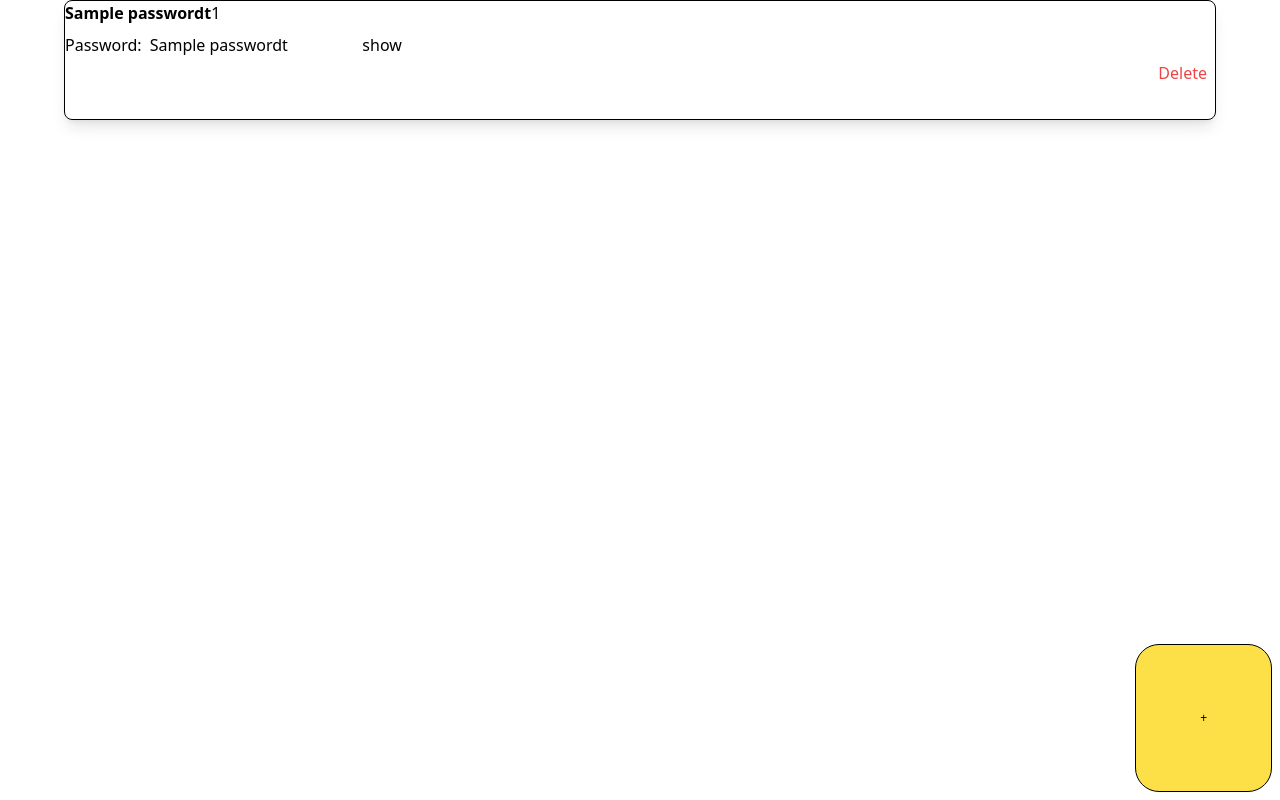
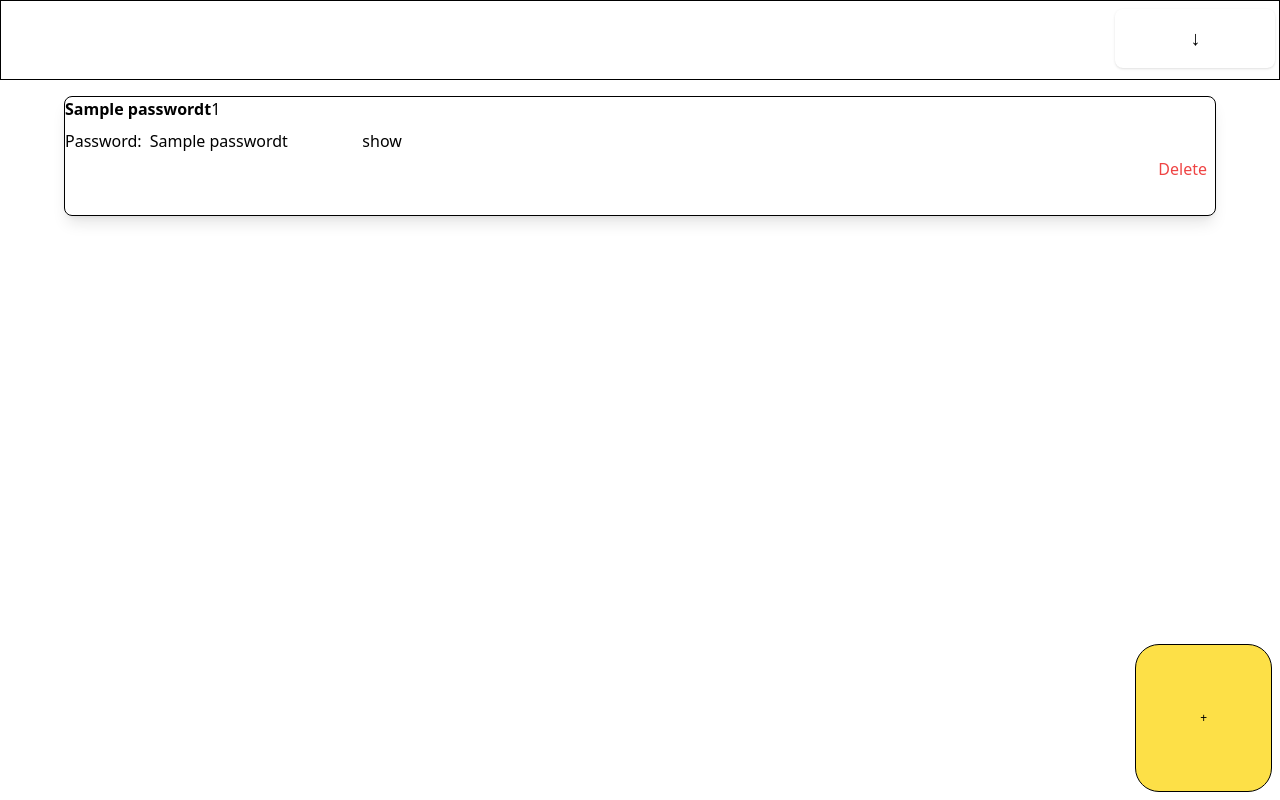
Before and after one commit to mhammadkamil670-sketch/Password-manager, a Flask app: template templates/passwordhandling.html in a window 1280 px wide. Run offline with Flask 3, Linux system fonts and the light colour scheme; the template is opened without the code that fills it: most values are stand-ins (such as "Sample title", 1, 10 or a date in 2020); some libraries are stand-ins or nearby versions.

Commit message:
sorry to all these changes but at least you see my project changing

```diff
--- a/templates/passwordhandling.html
+++ b/templates/passwordhandling.html
@@ -1,4 +1,3 @@
-
 <!DOCTYPE html>
 <html lang="en">
   <head>
@@ -10,14 +9,22 @@
       #createcon {
        display:none;
       }
-      #container{
-        display:block;
-      }
+
+
     </style>
   </head>
 <body>
+  <div id="save_passes" class="hidden h-screen w-screen flex bg-gray-100 ">
+      <div id="saver" class="bg-white mx-auto my-auto h-1/2 w-3/4 flex flex-col border border-black rounded-xl items-flex gap-6 shadow-lg">
+    <input id="titleinput" class="border border-black rounded relative mt-4 w-5/6 mx-auto p-1"type="text" placeholder="Enter the title of the password">
+    <input id="passinput" class=" border border-black rounded relative mt-4 w-5/6 mx-auto p-1" type="text" id="pass_to_save" placeholder="Enter the password to be saved">
+    <button id="save_s" class="text-green-500" onclick="close_save()"">Save</button>
+    <button id="close_s" class="text-red-500" onclick="close_()">Close</button>
+      <p id="feedback_s" class="text-red-500"></p>
+  </div>
+  </div>
   <div id="createcon" class="bg-gray-400 h-screen w-screen ">
-    <div id="cre" class="bg-white mx-auto my-auto h-1/2 w-3/4 flex flex-col border-2 border-black rounded-xl items-flex gap-4">
+    <div id="cre" class="bg-white mx-auto my-auto h-1/2 w-3/4 flex flex-col border-2 border-black rounded-xl items-flex gap-6">
     <input id="titleinp" class="border border-black rounded relative mt-4 w-5/6 mx-auto p-1"type="text" placeholder="Enter the title of the password">
     <input id="passinp" class=" border border-black rounded relative mt-4 w-5/6 mx-auto p-1" type="text" id="passlength" placeholder="Enter the password's length">
     <button id="generate" class="text-green-500">Generate</button>
@@ -25,7 +32,15 @@
       <p id="feedback" class="text-red-500"></p>
     </div>
   </div>
-  <div id="container" class="h-screen" class="bg-gray-300 flex flex-col gap-5">
+  <div id="container" class="h-screen bg-white flex flex-col gap-4">
+           <div id="menu1_contain" class="relative block top-0 w-screen bg-white border border-black  h-[10%]  p-2 flex flex-col">
+    <button id="menu1" onclick="togglemenu()" class="absolute block right-1 hover:bg-gray-300 shadow hover:shadow-inner h-3/4 my-auto w-[12.5%] rounded-lg text-xl">↓</button>
+
+       </div>
+    <div id="menu-con" class="hidden absolute  h-fit flex flex-col top-[10vh] right-0 w-1/3 transition-all duration-200">
+      <button id="save_btn" class="border border-black hover:bg-gray-300 hover:shadow-inner-md block sm:text-sm md:text-lg lg:text-xl xl:text-2xl bg-white p-1" onclick="toggle_save_con()">save password</button>
+
+        </div>
     {% for passwordt in passwords %}
     <div id="{{loop.index}}" class="h-[15%] w-[90%]  border border-black rounded-lg mx-auto flex flex-col shadow-lg gap-2">
       <div id="contid" class="flex m-0">
@@ -36,6 +51,7 @@
       <p id="pass{{loop.index}}">Password:</p>
       <p id="pass2{{loopindex}}">{{passwordt[1]}}</p>
    <button class="show  w-[15%] bg-transparent px-1 text-black rounded hover-bg-gray-300" data-index="{{loop.index}}">Show</button>
+
     </div>
     <button class="delete relative text-red-500 mr-2 ml-auto bottom-1" data-index="{{loop.index}}">Delete</button>
   </div>
@@ -44,7 +60,7 @@
   <button id="addbt" class="fixed bottom-2 right-2 border border-black rounded-3xl p-[5%] bg-yellow-300 text-[75%]">+</button>
 <script>
   const con=document.getElementById("createcon")
-  const addbtn=document.getElementById("add")
+  const addbtn=document.getElementById("addbt")
 async function postreq(mess){
   const response=await fetch("/passwords",{
     method:"POST",
@@ -206,6 +222,52 @@ document.querySelectorAll(".show").forEach(button=>{
    }
   })
 })
+function togglemenu(){
+  let menu= document.getElementById("menu-con")
+  menu.classList.toggle("hidden")
+}
+function toggle_save_con(){
+ let saving_con=document.getElementById("save_passes")
+  let cont=document.getElementById("container")
+  saving_con.classList.toggle("hidden")
+  cont.classList.add("hidden")
+  addbtn.classList.add("hidden")
+}
+function close_(){
+  let save_cont=document.getElementById("save_passes")
+  let cont=document.getElementById("container")
+  save_cont.classList.toggle("hidden")
+ cont.classList.remove("hidden")
+  addbtn.classList.remove("hidden")
+}
+function close_save(){
+  let title_inp=document.getElementById("titleinput")
+  let password_inp=document.getElementById("passinput")
+  let title=title_inp.value.trim()
+  let password=password_inp.value.trim()
+  if (!title | !password){
+    document.getElementById("feedback_s").innerText="please fill in both fields"
+  }
+  else {
+    let feed=document.getElementById("feedback")
+    feed.innerText=""
+    fetch("/save_password",{
+     method:'POST',
+    headers:{'Content-Type':'application/json'},
+      body:JSON.stringify({"title":title,"password":password})
+    })
+    .then(response=>response.json())
+    .then(data=>{
+      if (!data.error){
+        alert("saved successfully")
+        close_()
+      }
+    else{
+      feed.innerText=data.error
+    }
+    })
+  }
+}
 </script>
 </body>
 </html>
```
